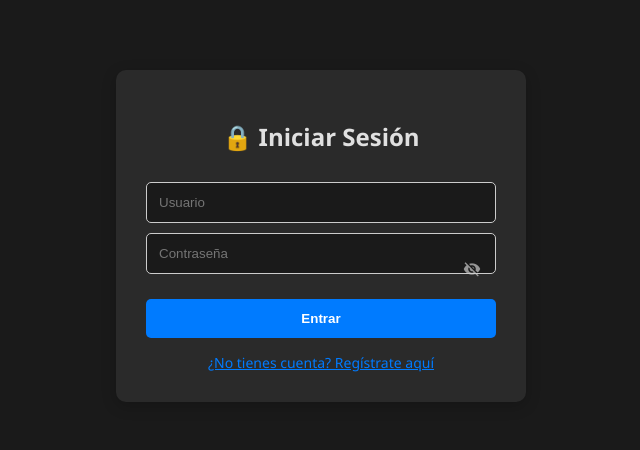
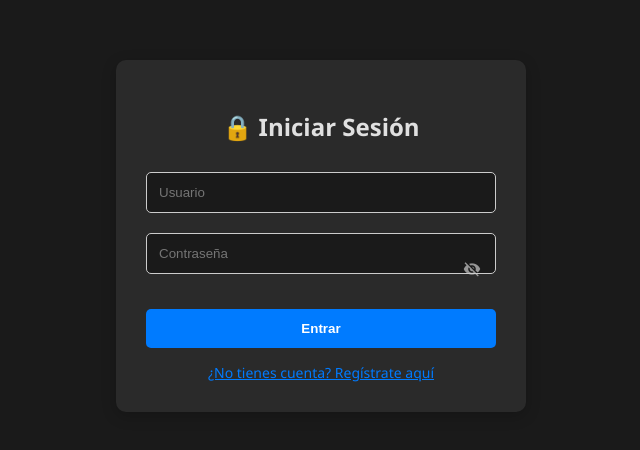
Before and after one commit to leonardo-tavera-anton/libroenlinea, a website: page public/index.html in a window 1280 px wide. Shown: the part 164-614 px from the top of the page, without its empty margins (319-959 px from the left). Drawn offline with Linux system fonts and the light colour scheme; no server answers.

Commit message:
Update index.html

```diff
--- a/public/index.html
+++ b/public/index.html
@@ -96,21 +96,18 @@
         /* ESTILOS DE MOSTRAR CONTRASEÑA (CORREGIDOS Y ESPECÍFICOS) */
         .password-container {
             position: relative;
-            margin-bottom: 10px; /* Mantenemos este margen para el espaciado entre campos */
-            /* Se eliminan las reglas de ancho y padding-right de aquí */
+            margin-bottom: 10px;
         }
 
         .password-container input {
-            /* La clave es anular los márgenes y usar padding vertical coherente */
-            margin: 0 !important; /* <--- IMPORTANTE: Anula el margin general de .auth-box input */
-            padding-top: 12px;
-            padding-bottom: 12px;
-            padding-right: 40px; /* Deja espacio para el botón */
+            /* Mantenemos el padding-right para hacer espacio */
+            padding-right: 40px;
             width: 100%;
             box-sizing: border-box;
+            /* DEJAMOS QUE EL INPUT GENERAL CONTROLE EL MARGEN Y EL PADDING SUPERIOR/INFERIOR (10px margin, 12px padding) */
         }
 
-        /* USAMOS UN SELECTOR MÁS FUERTE PARA ANULAR CONFLICTOS GENERALES DE BOTONES */
+        /* BOTÓN DE VISIBILIDAD DE CONTRASEÑA */
         .password-container .toggle-password {
             position: absolute;
             top: 50%;
@@ -119,24 +116,20 @@
             cursor: pointer;
             color: var(--icon-color);
 
-            /* --- REGLAS CLAVE PARA FORZAR TAMAÑO Y ANULAR ESTILOS GENERALES --- */
-            width: auto !important; /* Fuerza a que no tome el 100% del ancho */
+            width: auto !important;
             height: auto;
-            padding: 5px;
+            padding: 5px; /* Espacio de clic para el botón */
             background: none;
             border: none;
-            /* ----------------------------------------------------------------- */
-
-            line-height: 1;
             z-index: 5;
             opacity: 0.7;
         }
 
-        /* Corrección para centrar el ícono dentro del botón */
+        /* Regla CLAVE: Centrado interno del ícono */
         .toggle-password .material-icons {
-            line-height: 1; /* CLAVE para el centrado vertical */
+            line-height: 1; /* Esto elimina el espacio vertical sobrante del ícono de la fuente */
             font-size: 18px;
-            display: block;
+            display: block; /* Ayuda a que line-height: 1 funcione correctamente */
         }
 
         /* ================================== */
@@ -144,7 +137,7 @@
         /* ================================== */
         #editor {
             width: 100%; padding-top: var(--top-offset); height: 100vh;
-            padding-bottom: 100px; /* <--- CORRECCIÓN DE ESPACIO INFERIOR */
+            padding-bottom: 100px; /* Corrección de espacio inferior */
             padding-left: 20px; padding-right: 20px;
             box-sizing: border-box; border: none; font-size: 18px; resize: none;
             background-color: var(--editor-bg); color: var(--text-color);
```
